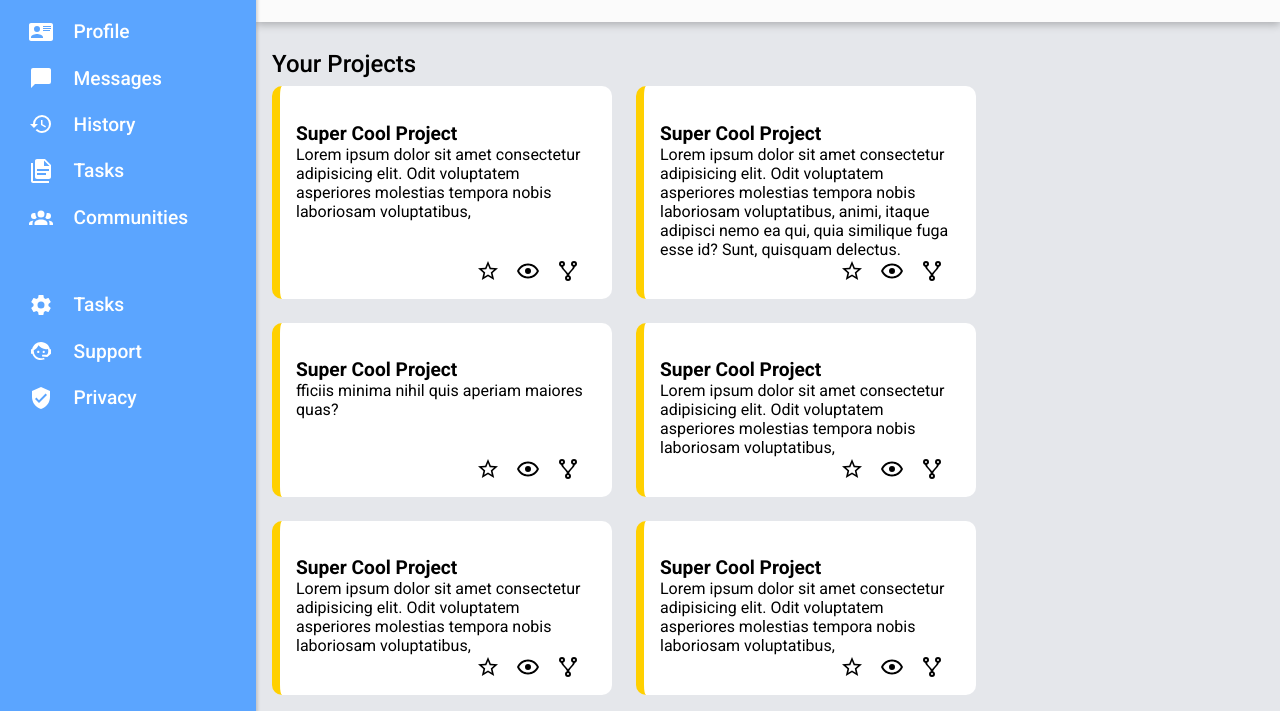
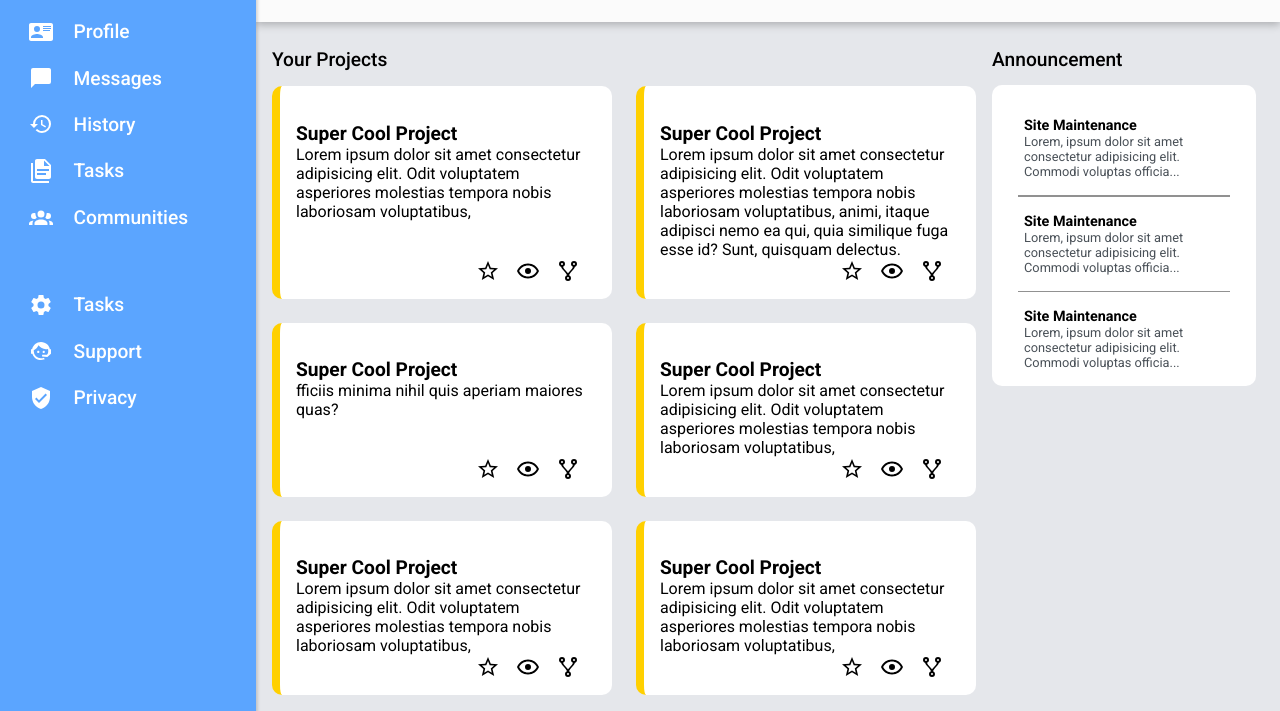
Before and after one commit to Mando1899/Admin-Dashboard, a plain HTML site: page index.html in a window 1280 px wide. Shown: the part 169-880 px from the top of the page. Drawn offline with Linux system fonts and the light colour scheme.

Commit message:
added an announcements section to the dashboard

```diff
--- a/index.html
+++ b/index.html
@@ -86,7 +86,7 @@
         </div>
         <div class="main-content">
             <div class="projects">
-                <h1>Your Projects</h1>
+                <h1 class="content-header">Your Projects</h1>
                 <div></div>
                 <div class="project">
                     <div>
@@ -156,8 +156,23 @@
                 </div>
             </div>
             <div class="side-content">
-                <div></div>
-                <div></div>
+                <h1 class="content-header">Announcement</h1>
+                <div class="announcements">
+                    <div class="announcement">
+                        <h2>Site Maintenance</h2>
+                        <p>Lorem, ipsum dolor sit amet consectetur adipisicing elit. Commodi voluptas officia...</p>
+                    </div>
+                    <div class="line"></div>
+                    <div class="announcement">
+                        <h2>Site Maintenance</h2>
+                        <p>Lorem, ipsum dolor sit amet consectetur adipisicing elit. Commodi voluptas officia...</p>
+                    </div>
+                    <div class="line"></div>
+                    <div class="announcement">
+                        <h2>Site Maintenance</h2>
+                        <p>Lorem, ipsum dolor sit amet consectetur adipisicing elit. Commodi voluptas officia...</p>
+                    </div>
+                </div>
             </div>
         </div>
     </div>
--- a/styles.css
+++ b/styles.css
@@ -200,11 +200,11 @@ body {
     padding-bottom: 1em;
 }
 
-.projects > h1 {
+.content-header {
     margin: 0;
     margin-top: 0.5em;
     font-weight: 500;
-    font-size: 1.5em;
+    font-size: 1.2em;
 }
 
 .project {
@@ -236,3 +236,42 @@ body {
     width: 1.5em;
     margin-right: 1em;
 }
+
+.side-content {
+    margin-top: 1em;
+    display: flex;
+    flex-direction: column;
+}
+
+.announcements {
+    margin-top: 0.9em;
+    margin-bottom: 1em;
+    padding-top: 1em;
+    height: fit-content;
+    background-color: white;
+    border-radius: 10px;
+    margin-right: 1.5em;
+}
+
+.announcement {
+    margin: 1em 2em 1em 2em;
+}
+
+.announcement > h2 {
+    margin: 0;
+    font-size: 0.9em;
+}
+
+.announcement > p {
+    color: #4a5158;
+    margin: 0;
+    font-size: 0.8em;
+}
+
+.line {
+    margin-left: auto;
+    margin-right: auto;
+    background-color: #919191;
+    height: 1.3px;
+    width: 80%;
+}
```
